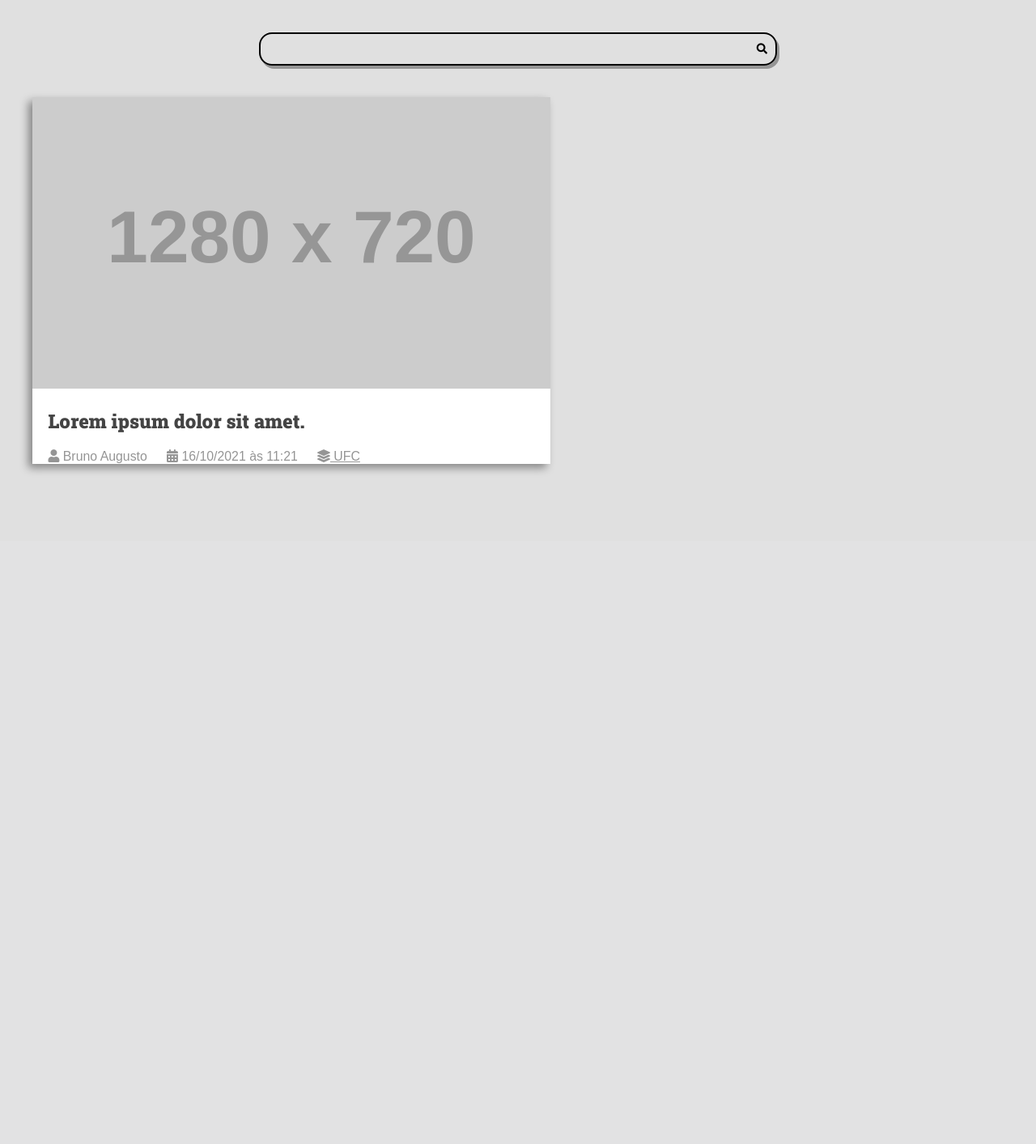
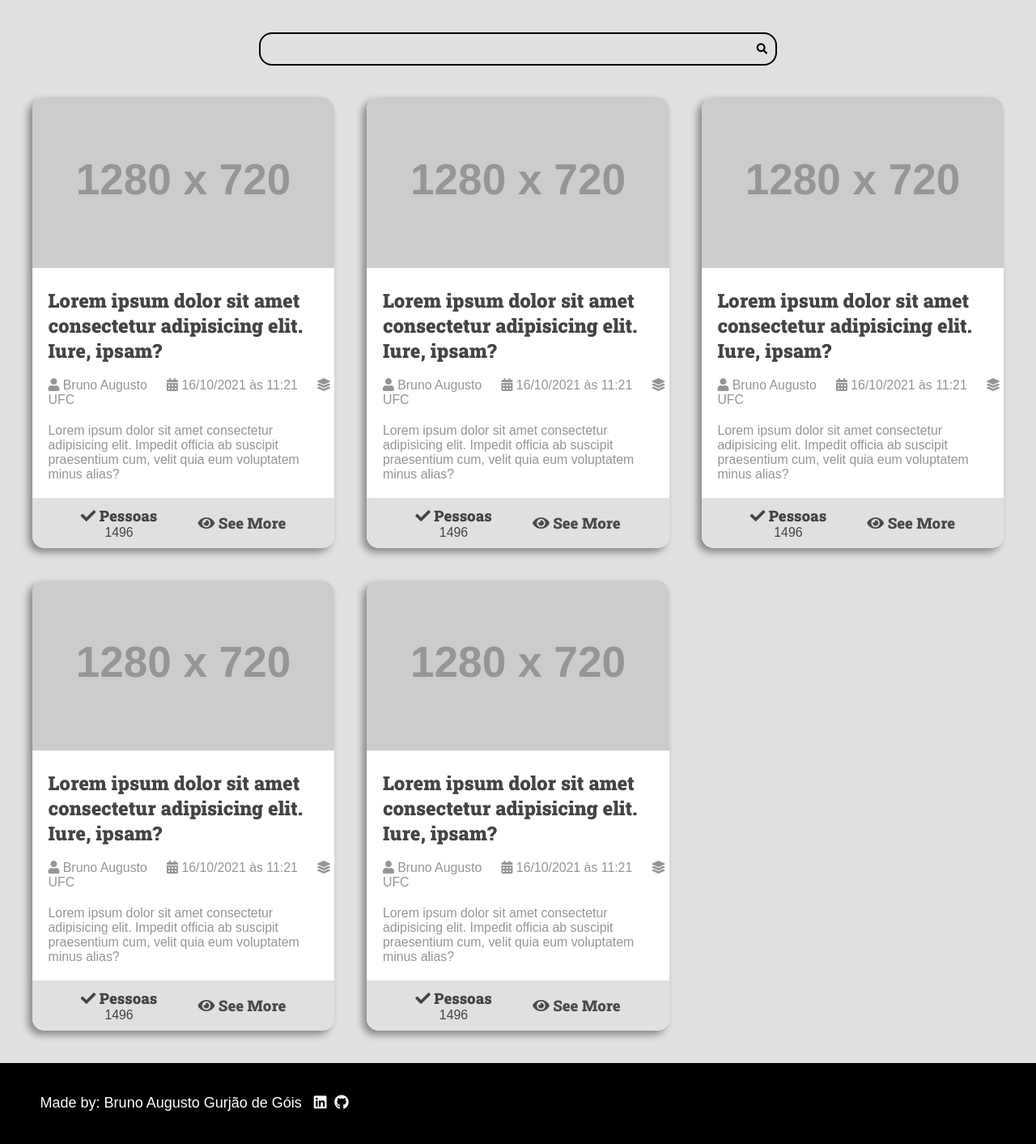
Before and after one commit to goisbrunoaugusto/Blog-em-andamento-Django-, a Django app: page / in a window 1280 px wide. Shown: the part 132-1545 px from the top of the page at 81% size. Before the commit the page ends 717 px from the top, so only its background shows below. Run offline with Django 4.2, Linux system fonts and the light colour scheme; grey boxes labelled with a size stand in for pictures from a placeholder-image service; some libraries are stand-ins or nearby versions.

Commit message:
footer and card finished

```diff
--- a/vwatch/templates/vwatch/pages/home.html
+++ b/vwatch/templates/vwatch/pages/home.html
@@ -1,3 +1,5 @@
+<!DOCTYPE html>
+<html lang="en">
 {% include 'vwatch/partials/head.html' %}
 
 <body>
@@ -5,34 +7,14 @@
     {% include 'vwatch/partials/search_bar.html' %}
     <main class="main-content-container">
         <div class="main-content main-content-list container">
-            <div class="vwatch vwatch-list-event">
-                <div class="vwatch-cover">
-                    <img src="https://placehold.co/1280x720/269fe6/FFF/png" alt="TempImg">
-                </div>
-                <div class="vwatch-title-container">
-                    <h2 class="recipe-title">
-                        Lorem ipsum dolor sit amet.
-                    </h2>
-                </div>
-                <div class="vwatch-author-container">
-                    <span class="vwatch-author-name">
-                        <i class="fas fa-user"></i>
-                        Bruno Augusto
-                    </span>
-                    <span class="vwatch-author-date">
-                        <i class="fas fa-calendar-alt"></i>
-                        16/10/2021 às 11:21
-                    </span>
-                    <span class="vwatch-author-category">
-                        <a href="/vwatch/category/ufc" class="">
-                            <i class="fas fa-layer-group"></i>
-                            UFC
-                        </a>
-                    </span>
-                </div>
-            </div>
+            {% include 'vwatch/partials/card.html' %}
+            {% include 'vwatch/partials/card.html' %}
+            {% include 'vwatch/partials/card.html' %}
+            {% include 'vwatch/partials/card.html' %}
+            {% include 'vwatch/partials/card.html' %}
         </div>
     </main>
+    {% include 'vwatch/partials/footer.html' %}
 </body>
 
 </html>
--- /dev/null
+++ b/vwatch/templates/vwatch/partials/card.html
@@ -0,0 +1,42 @@
+<div class="vwatch vwatch-list-event">
+    <div class="vwatch-cover">
+        <img src="https://placehold.co/1280x720/269fe6/FFF/png" alt="TempImg">
+    </div>
+    <div class="vwatch-title-container">
+        <h2 class="recipe-title">
+            Lorem ipsum dolor sit amet consectetur adipisicing elit. Iure, ipsam?
+        </h2>
+    </div>
+    <div class="vwatch-author-container">
+        <span class="vwatch-author-name">
+            <i class="fas fa-user"></i>
+            Bruno Augusto
+        </span>
+        <span class="vwatch-author-date">
+            <i class="fas fa-calendar-alt"></i>
+            16/10/2021 às 11:21
+        </span>
+        <span class="vwatch-author-category">
+            <a href="COLOCAR CAMINHO" class="">
+                <i class="fas fa-layer-group"></i>
+                UFC
+            </a>
+        </span>
+        <p class="vwatch-author-description">
+            Lorem ipsum dolor sit amet consectetur adipisicing elit. Impedit officia ab suscipit praesentium cum, velit quia eum voluptatem minus alias?
+        </p>
+    </div>
+    <footer class="vwatch-card-footer">
+        <div class="vwatch-meta-container">
+            <div class="vwatch-meta vwatch-people">
+                <h3 class="vwatch-people-title"><i class="fas fa-check"></i> Pessoas </h3>
+                1496
+            </div>
+            <div class="vwatch-meta vwatch-see-more">
+                <a href="COLOCAR CAMINHO" class="vwatch-see-more-link">
+                    <h3 class="vwatch-see-more-title"> <i class="fas fa-eye"></i> See More </h3>
+                </a>
+            </div>
+        </div>
+    </footer>
+</div>
--- /dev/null
+++ b/vwatch/templates/vwatch/partials/footer.html
@@ -0,0 +1,15 @@
+<div class="vwatch-main-footer">
+    <div class="vwatch-main-footer-icons">
+        <div class="vwatch-main-footer-linkedin">
+            <a href="https://www.linkedin.com/in/bruno-g%C3%B3is-049980246/" class="linkedin">
+                <span class="vwatch-my-name">Made by: Bruno Augusto Gurjão de Góis</span>
+                <i class="fab fa-linkedin"></i>
+            </a>
+        </div>
+        <div class="vwatch-main-footer-github">
+            <a href="https://github.com/goisbrunoaugusto" class="github">
+                <i class="fab fa-github"></i>
+            </a>
+        </div>
+    </div>
+</div>
--- a/vwatch/templates/vwatch/partials/head.html
+++ b/vwatch/templates/vwatch/partials/head.html
@@ -1,6 +1,3 @@
-<!DOCTYPE html>
-<html lang="en">
-
 <head>
     <meta charset="UTF-8">
     <meta http-equiv="X-UA-Compatible" content="IE=edge">
@@ -125,7 +122,7 @@
             position: relative;
             max-width: 640px;
             margin: 0 auto;
-            box-shadow: 3px 4px var(--color-gray-4);
+            /* box-shadow: 3px 4px var(--color-gray-4); */
             transition: all 300ms ease-in-out;
         }
 
@@ -156,6 +153,7 @@
 
         .search-form:focus-within {
             border-color: var(--color-primary);
+            box-shadow: 3px 4px var(--color-gray-4);
         }
 
         .search-form:focus-within .search-button {
@@ -191,6 +189,8 @@
 
         .vwatch-list-event {
             max-width: 640px;
+            border-radius: 15px;
+            overflow: hidden;
         }
 
         .vwatch-list-event:hover {
@@ -217,10 +217,76 @@
 
         .vwatch-author-category a {
             color: var(--color-gray-4);
+            text-decoration: none;
         }
 
         .vwatch-author-category a:hover {
             color: var(--color-primary);
         }
+
+        .vwatch-author-description {
+            padding-top: 2rem;
+            padding-bottom: 2rem;
+        }
+
+        .vwatch-see-more {
+            align-self: center;
+        }
+
+        .vwatch-see-more a {
+            text-decoration: none;
+            color: var(--color-gray-7);
+        }
+
+        .vwatch-see-more a:hover {
+            color: var(--color-primary);
+        }
+
+        .vwatch-people {
+            text-align: center;
+        }
+
+        .vwatch-meta-container {
+            display: flex;
+            flex-flow: row wrap;
+            background: var(--color-gray-1);
+            justify-content: space-evenly;
+            padding: 1rem;
+        }
+
+        .vwatch-main-footer {
+            background: var(--color-black);
+            padding: var(--spacing-gutter-large);
+            display: flex;
+            flex-flow: row wrap;
+            font-size: large;
+        }
+
+        .vwatch-main-footer a {
+            color: white;
+            text-decoration: none;
+        }
+
+        .vwatch-my-name {
+            padding-right: 1rem;
+        }
+
+        .vwatch-main-footer-icons {
+            display: flex;
+            flex-flow: row wrap;
+            padding-left: 1rem;
+        }
+
+        .vwatch-main-footer-linkedin {
+            padding-right: 1rem;
+        }
+
+        .vwatch-main-footer-linkedin a:hover {
+            color: #0072b1;
+        }
+
+        .vwatch-main-footer-github a:hover {
+            color: orangered;
+        }
     </style>
 </head>
```
